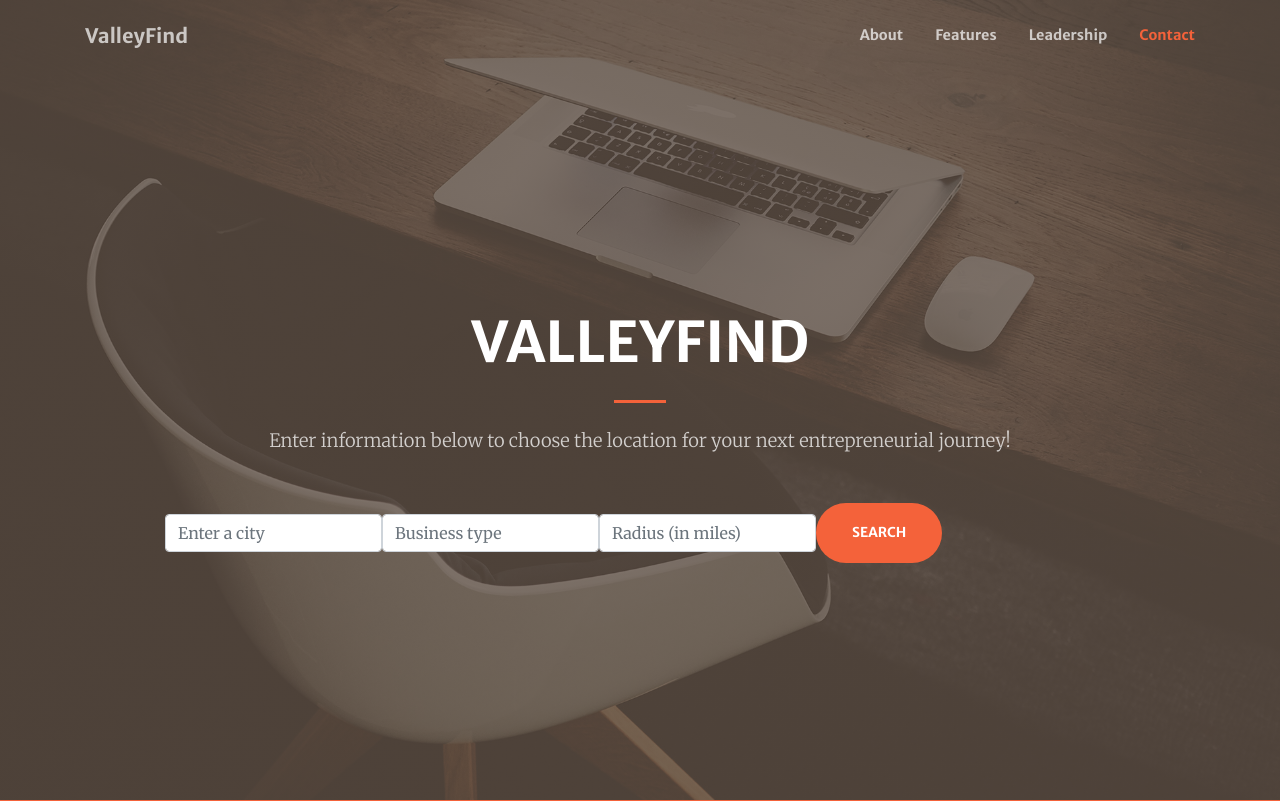
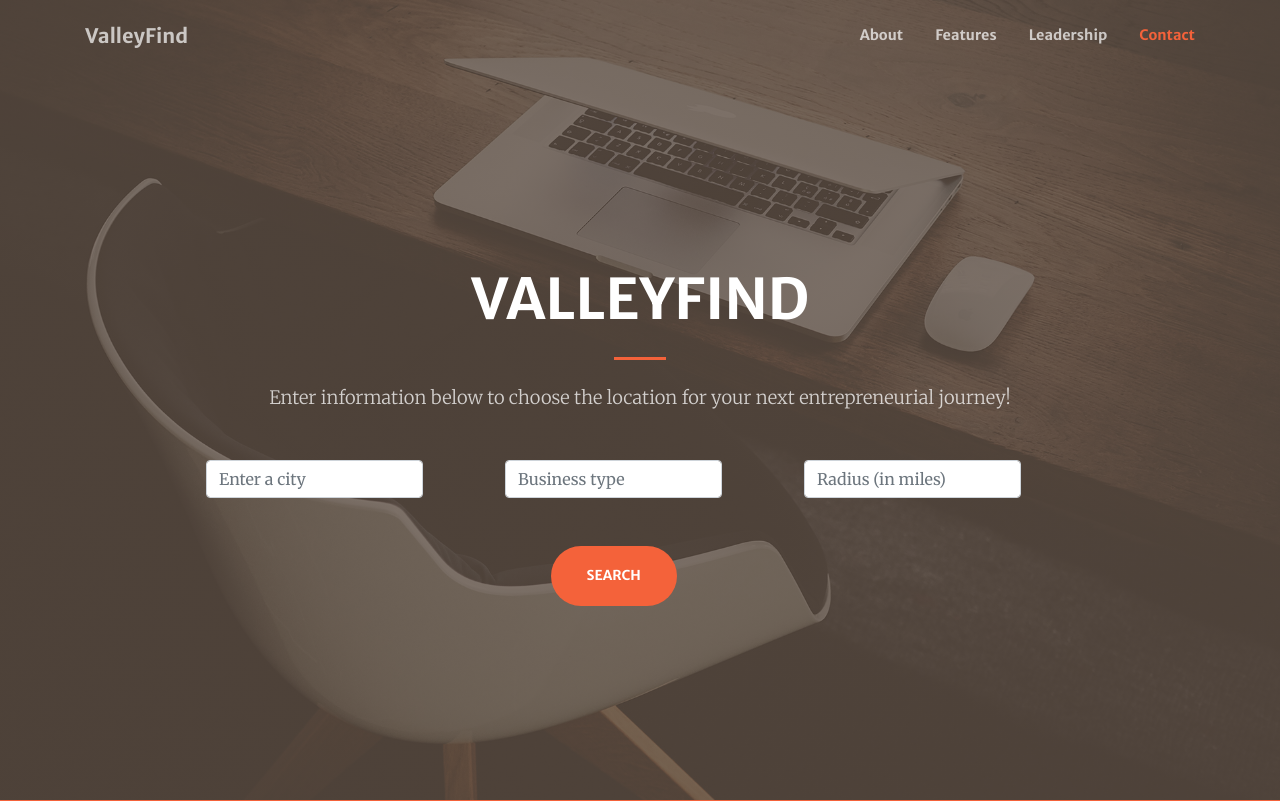
Before and after one commit to CompSciLauren/fedcodeathon, a Flask app: page / in a window 1280 px wide. Shown: the top 801 px of the page. Run offline with Flask 2, Linux system fonts and the light colour scheme; some libraries are stand-ins or nearby versions.

Commit message:
Fix spacing on home page

```diff
--- a/backend_flask/Templates/index.html
+++ b/backend_flask/Templates/index.html
@@ -97,12 +97,15 @@
           </div>
           <div class="col-lg-10 align-self-baseline">
             <p class="text-white-75 font-weight-light mb-5">
-              Enter information below to choose the location for your next entrepreneurial journey!
+              Enter information below to choose the location for your next
+              entrepreneurial journey!
             </p>
 
             <div class="row">
               <form class="form-inline" method="GET" action="/map">
-                <div class="form-group">
+                <div class="container form-group">
+                  <div class="row">
+                    <div class="col-md-4">
                       <!-- location input -->
                       <input
                         id="autocomplete_search"
@@ -112,9 +115,7 @@
                         placeholder="Enter a city"
                       />
                     </div>
-                <input id="lat" name="lat" type="hidden" />
-                <input id="lng" name="lng" type="hidden" />
-                <div class="form-group">
+                    <div class="col-md-4">
                       <!-- business type input -->
                       <input
                         id="business_type_search"
@@ -124,7 +125,7 @@
                         placeholder="Business type"
                       />
                     </div>
-                <div class="form-group">
+                    <div class="col-md-4">
                       <!-- radius input -->
                       <input
                         id="radius_search"
@@ -134,7 +135,7 @@
                         placeholder="Radius (in miles)"
                       />
                     </div>
-                <div class="form-group">
+                    <div class="col-md-12" style="margin-top: 48px">
                       <button
                         id="search-button"
                         class="btn btn-primary btn-xl js-scroll-trigger"
@@ -142,6 +143,10 @@
                         Search
                       </button>
                     </div>
+                  </div>
+                </div>
+                <input id="lat" name="lat" type="hidden" />
+                <input id="lng" name="lng" type="hidden" />
               </form>
             </div>
           </div>
@@ -158,15 +163,17 @@
             <hr class="divider light my-4" />
             <p class="text-white-100 mb-4">
               Which City should we choose to start our next business?
-            <br>
+              <br />
               Will there be a lot of competitors around the area?
-            <br>
+              <br />
               Are real-estate prices expensive there?
-            <br>
-            <br>
-              With ValleyFind, our team has designed an innovative solution to help entrepreneurs
-              answer these questions. Our software includes the latest, most insightful data
-              to help entrepreneurs optimize their search for the perfect location to start their next business.
+              <br />
+              <br />
+              With ValleyFind, our team has designed an innovative solution to
+              help entrepreneurs answer these questions. Our software includes
+              the latest, most insightful data to help entrepreneurs optimize
+              their search for the perfect location to start their next
+              business.
             </p>
           </div>
         </div>
@@ -184,7 +191,8 @@
               <i class="fas fa-4x fa-trophy text-primary mb-4"></i>
               <h3 class="h4 mb-2">Business Competition</h3>
               <p class="text-muted mb-0">
-                Providing our users with the latest insights on their business competition in the area.
+                Providing our users with the latest insights on their business
+                competition in the area.
               </p>
             </div>
           </div>
@@ -211,7 +219,8 @@
               <i class="fas fa-4x fa-smog text-primary mb-4"></i>
               <h3 class="h4 mb-2">Air quality Data</h3>
               <p class="text-muted mb-0">
-                Insightful Air quality and pollution data within the chosen area.
+                Insightful Air quality and pollution data within the chosen
+                area.
               </p>
             </div>
           </div>
@@ -354,8 +363,6 @@
       </div>
     </section>
 
-
-
     <!-- Contact Section -->
     <section class="page-section" id="contact">
       <div class="container">
@@ -364,7 +371,8 @@
             <h2 class="mt-0">Let's Get In Touch!</h2>
             <hr class="divider my-4" />
             <p class="text-muted mb-5">
-              Contact us to share ideas to help our software impact more entrepreneurs all around the world.
+              Contact us to share ideas to help our software impact more
+              entrepreneurs all around the world.
             </p>
           </div>
         </div>
@@ -411,17 +419,17 @@
     ></script>
 
     <script>
-      google.maps.event.addDomListener(window, "load", initialize);
+      google.maps.event.addDomListener(window, 'load', initialize);
       function initialize() {
-        let input = document.getElementById("autocomplete_search");
-        let businessTypeInput = document.getElementById("business_type_search");
-        let radiusInput = document.getElementById("radius_search");
+        let input = document.getElementById('autocomplete_search');
+        let businessTypeInput = document.getElementById('business_type_search');
+        let radiusInput = document.getElementById('radius_search');
         let autocomplete = new google.maps.places.Autocomplete(input);
-        autocomplete.addListener("place_changed", function() {
+        autocomplete.addListener('place_changed', function() {
           let place = autocomplete.getPlace();
           // place variable will have all the information you are looking for.
-          $("#lat").val(place.geometry["location"].lat());
-          $("#lng").val(place.geometry["location"].lng());
+          $('#lat').val(place.geometry['location'].lat());
+          $('#lng').val(place.geometry['location'].lng());
         });
       }
     </script>
```
Lines whose indentation alone changed are shown as unchanged.
